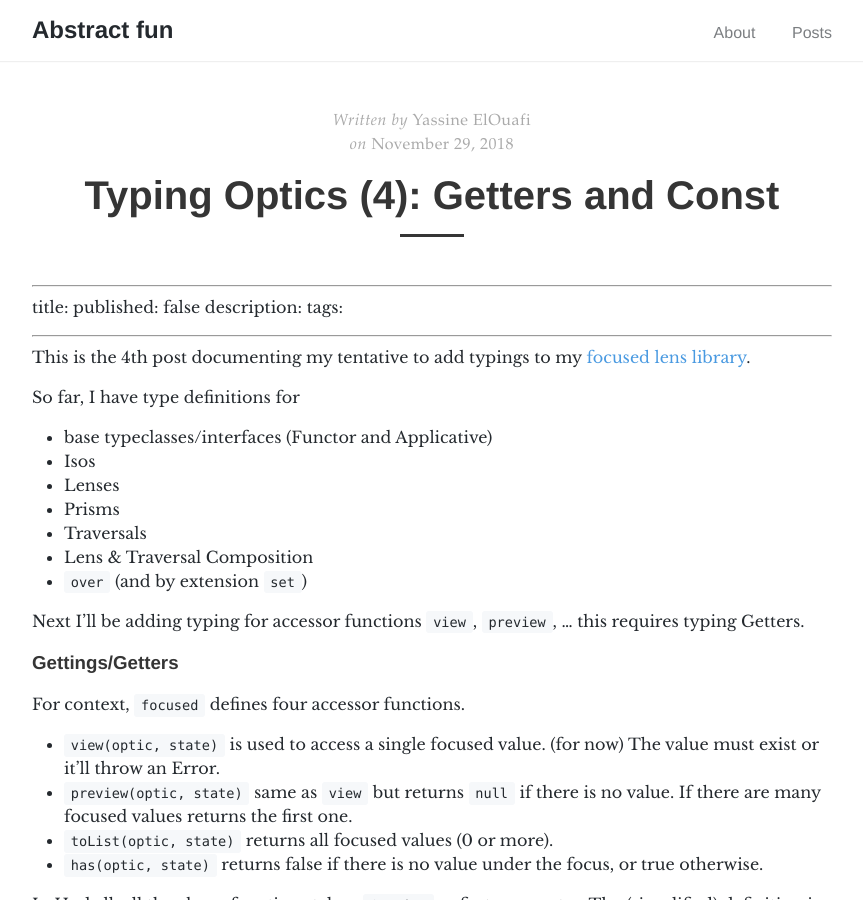
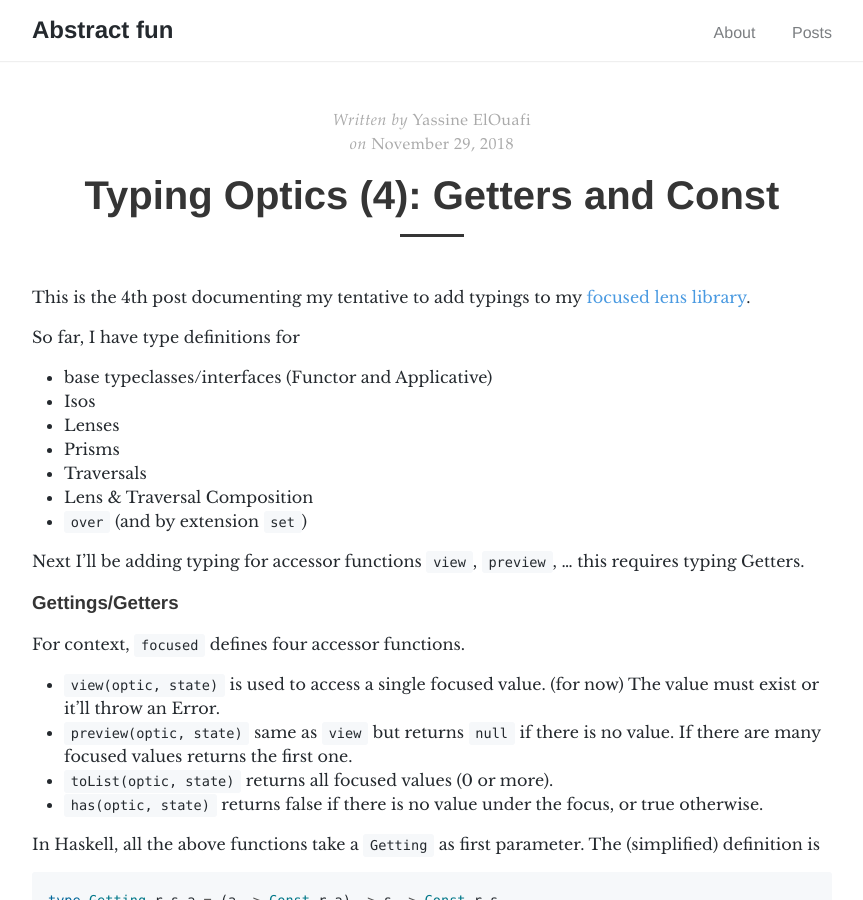
Before and after one commit to fnayre/fnayre.github.io, a Jekyll site: the page built from _posts/2018-11-29-typing-optics-4.md, in a window 1280 px wide and 900 px high. Shown: the whole window, without its empty margins (208-1071 px from the left). Built offline with Jekyll 4.4.1, drawn with Linux system fonts in a browser that asks for light colours; comment, search, counter and statistics services are not loaded.

Commit message:
Update 2018-11-29-typing-optics-4.md

```diff
--- a/_posts/2018-11-29-typing-optics-4.md
+++ b/_posts/2018-11-29-typing-optics-4.md
@@ -4,15 +4,6 @@ comments: true
 title: "Typing Optics (4): Getters and Const"
 date: 2018-11-29 21:20:27 +0100
 categories: optics
----
-
----
-
-title:
-published: false
-description:
-tags:
-
 ---
 
 This is the 4th post documenting my tentative to add typings to my [focused lens library](https://github.com/yelouafi/focused).
```
